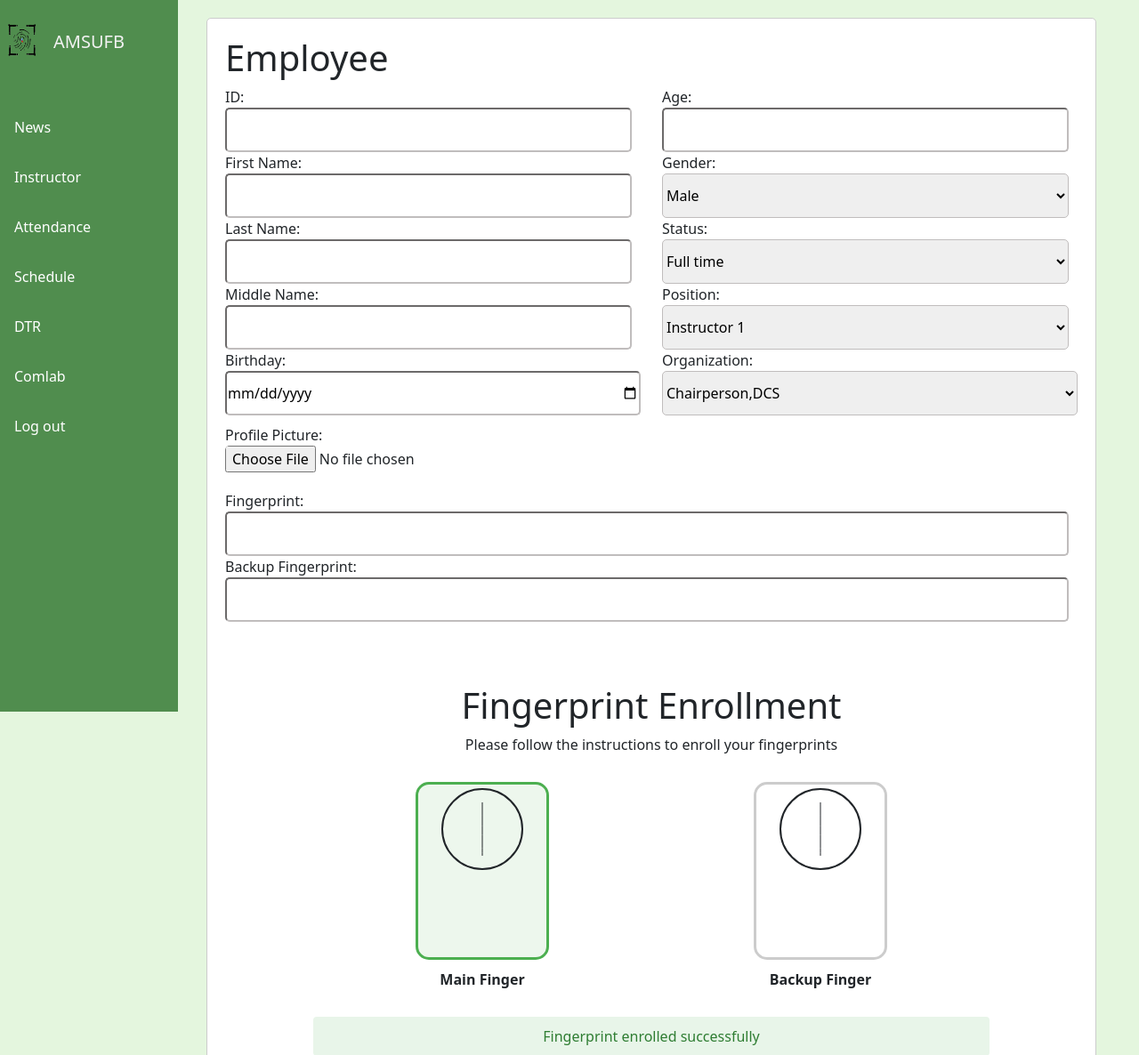
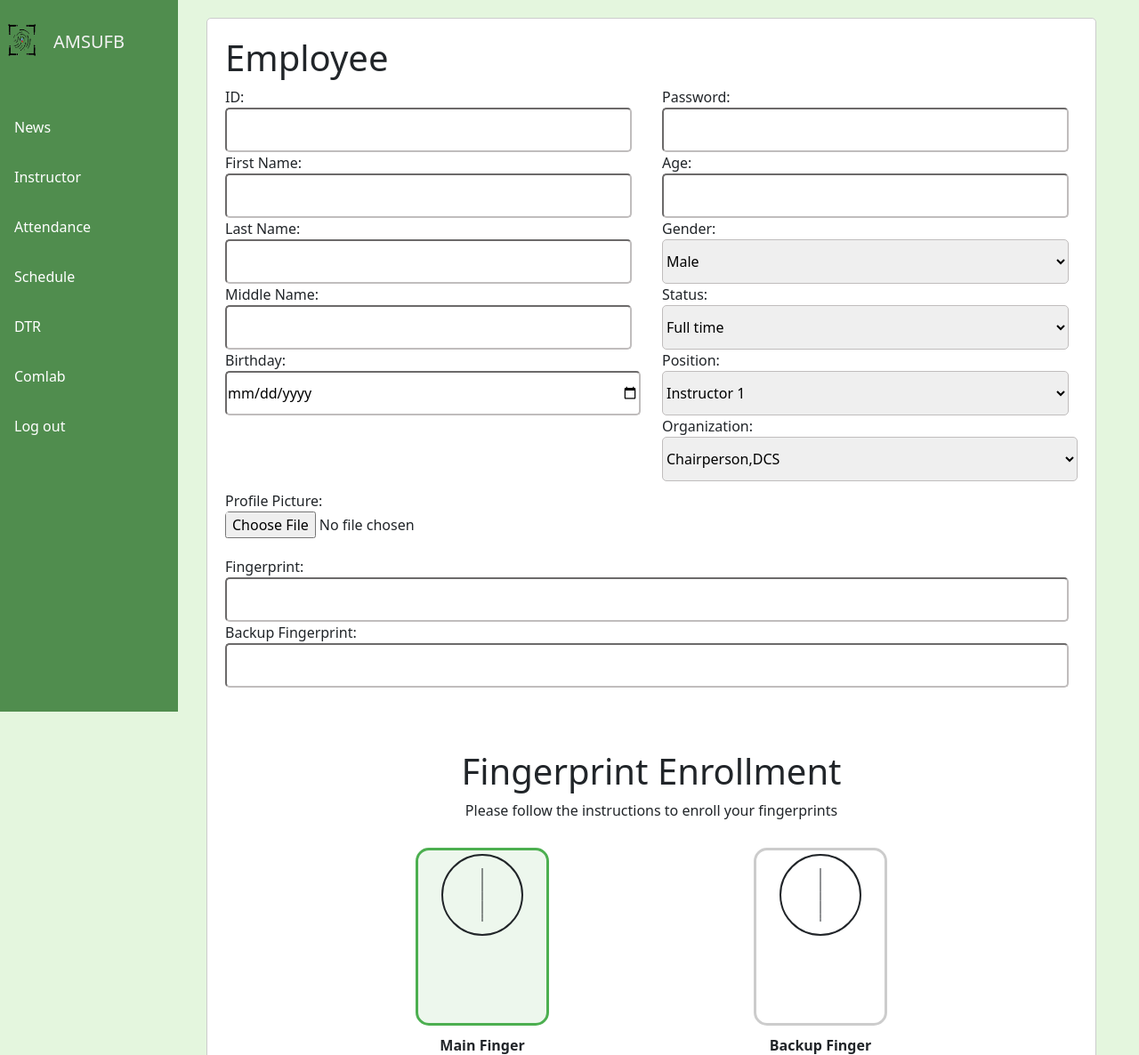
Before and after one commit to Velsariaa/instructor-attendance-sytem, a Django app: page /Add/ in a window 1280 px wide. Shown: the top 1186 px of the page at 89% size. Run offline with Django 5.2, Linux system fonts and the light colour scheme; data that the repository does not hold is empty.

Commit message:
[Added] password field

```diff
--- a/webapp/forms.py
+++ b/webapp/forms.py
@@ -10,7 +10,7 @@ class Dtrc(forms.Form):
 class ListofstaffForm(forms.ModelForm):
     class Meta:
         model = Employee
-        fields = ['idNum', 'first_name', 'last_name', 'middle_name', 'birthday', 'status', 'position', 'profile','age', 'gender','organization', 'fingerprint_id', 'backup_fingerprint_id']
+        fields = ['idNum', 'first_name', 'last_name', 'middle_name', 'birthday', 'status', 'position', 'profile','age', 'gender','organization', 'fingerprint_id', 'backup_fingerprint_id','password']
 
 class OrgChartListForm(forms.ModelForm):
     class Meta:
@@ -20,7 +20,7 @@ class OrgChartListForm(forms.ModelForm):
 class ListofstaffForms(forms.ModelForm):
     class Meta:
         model = Employee
-        fields = ['idNum', 'first_name', 'last_name', 'middle_name', 'birthday', 'age', 'status', 'position', 'profile', 'gender', 'organization', 'fingerprint_id', 'backup_fingerprint_id']
+        fields = ['idNum', 'first_name', 'last_name', 'middle_name', 'birthday', 'age', 'status', 'position', 'profile', 'gender', 'organization', 'fingerprint_id', 'backup_fingerprint_id', 'password']
 
 class TimeRecordForm(forms.Form):
     idNum = forms.CharField(max_length=20)
--- a/webapp/models.py
+++ b/webapp/models.py
@@ -145,6 +145,7 @@ class Employee(models.Model):
     organization = models.CharField(max_length=50,default='', choices= ORGANIZATION_CHOICES)
     fingerprint_id = models.CharField(max_length=20, null=True, blank=True)
     backup_fingerprint_id = models.CharField(max_length=20, null=True, blank=True)
+    password = models.CharField(max_length=20, default='')
 
     def __str__(self):
         return self.first_name
--- a/webapp/templates/pages/fingerprint_enroll.html
+++ b/webapp/templates/pages/fingerprint_enroll.html
@@ -197,6 +197,10 @@
                     </div>
                     <div class="column">
                         <div class="form-group">
+                            <label for="password">Password:</label>
+                            <input type="text" id="password" name="password" required>
+                        </div>
+                        <div class="form-group">
                             <label for="age">Age:</label>
                             <input type="text" id="age" name="age" required>
                         </div>
```
